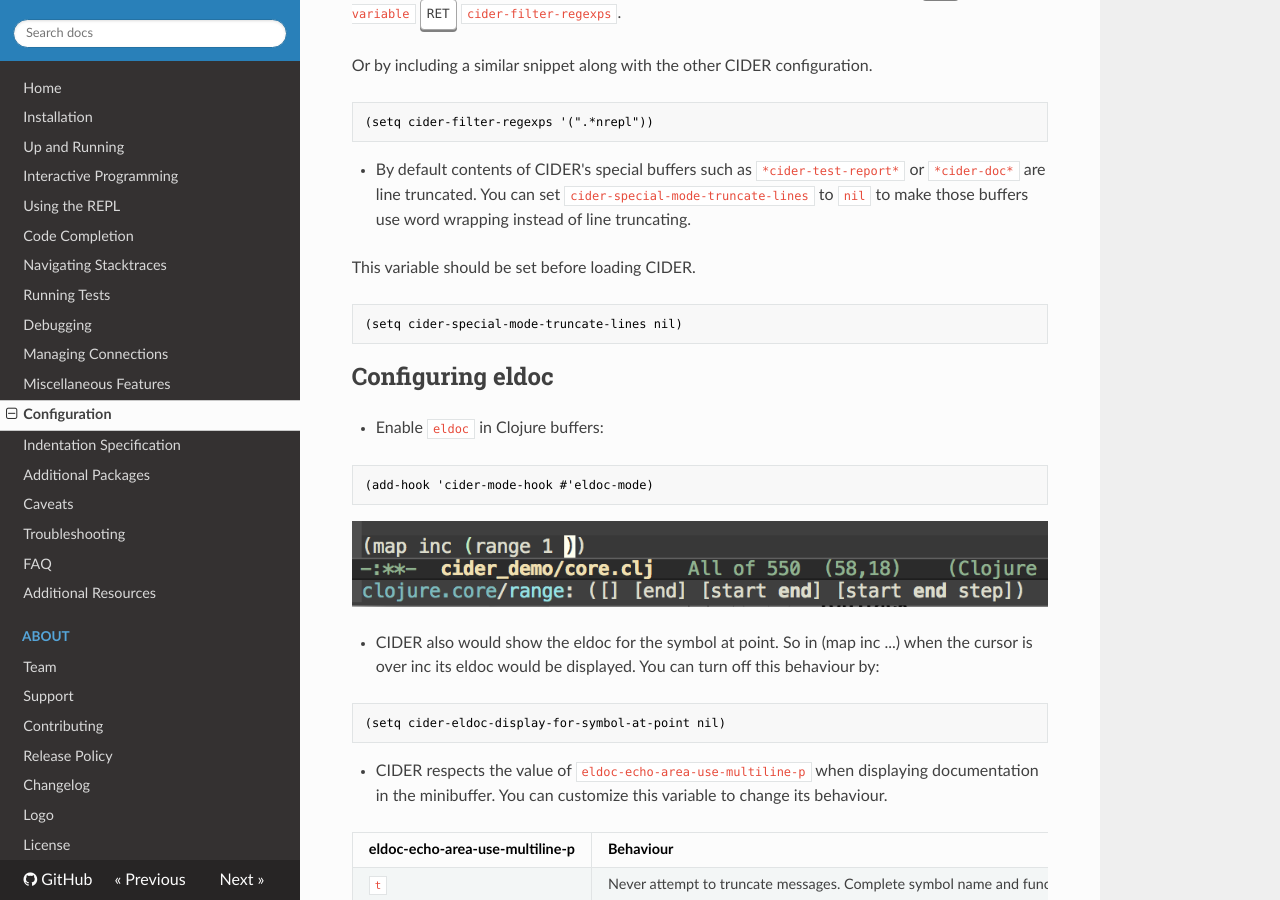
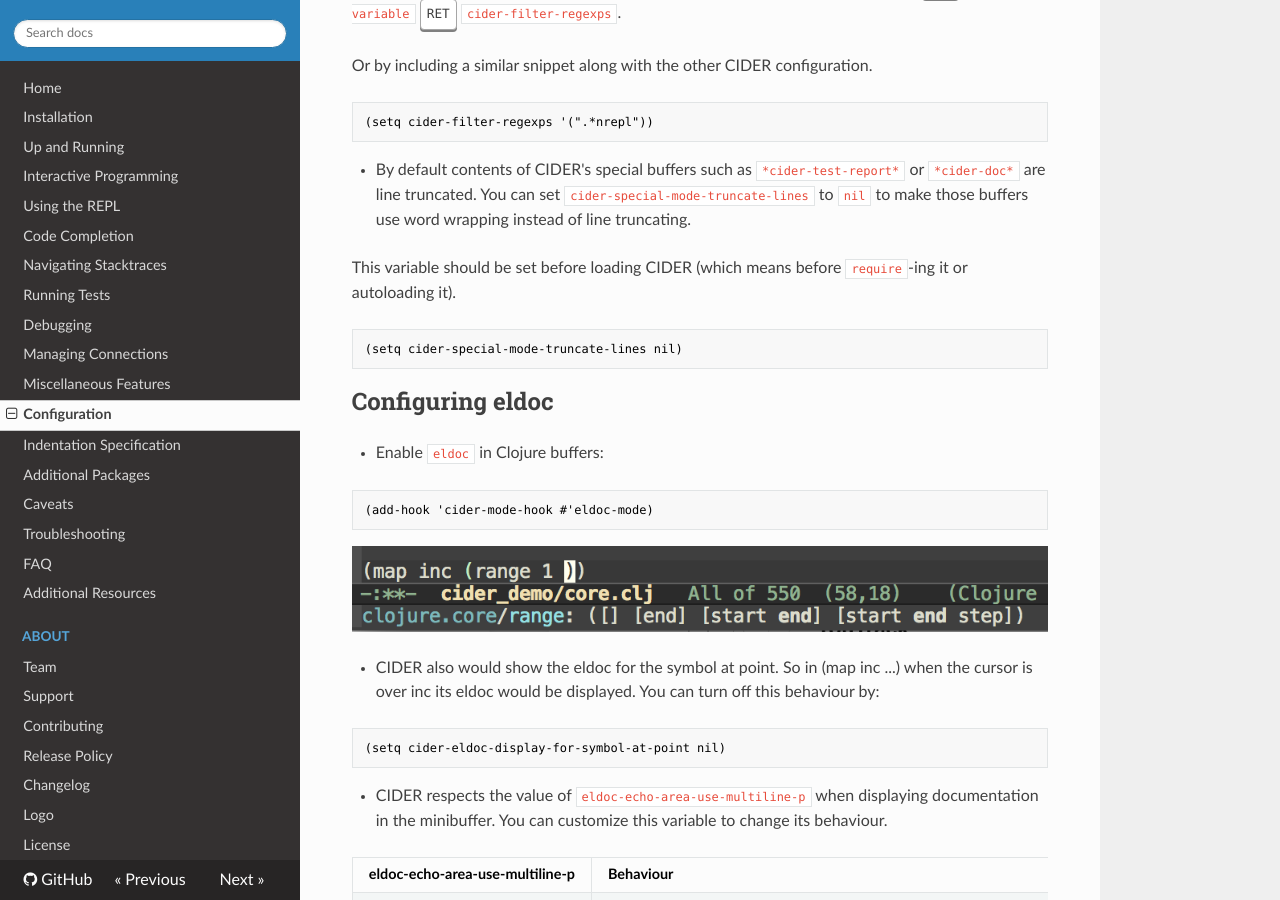
Before and after one commit to clojure-emacs/cider, an MkDocs documentation site: the page built from doc/configuration.md, in a window 1280 px wide and 900 px high, scrolled down 2351 px. Built offline with MkDocs 1.6.1, drawn with Linux system fonts in a browser that asks for light colours; nearby versions of some CDN libraries; old or Windows-style settings are respelled for this version of MkDocs.

Commit message:
Tweak some documentation a bit

````diff
--- a/doc/configuration.md
+++ b/doc/configuration.md
@@ -130,7 +130,8 @@
   `cider-special-mode-truncate-lines` to `nil` to make those buffers use word
   wrapping instead of line truncating.
 
-  This variable should be set before loading CIDER.
+  This variable should be set before loading CIDER (which means before
+  `require`-ing it or autoloading it).
 
 ``` el
 (setq cider-special-mode-truncate-lines nil)
````
